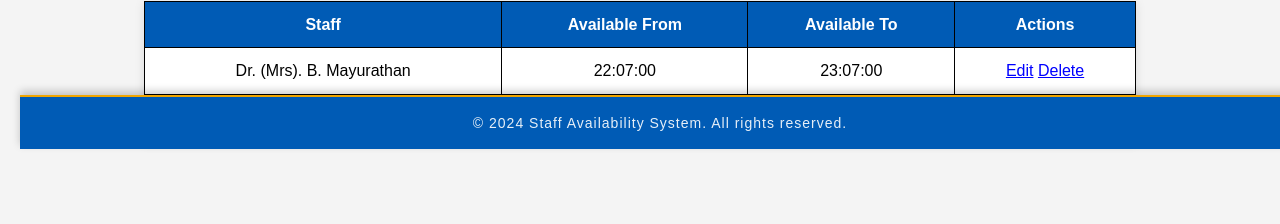
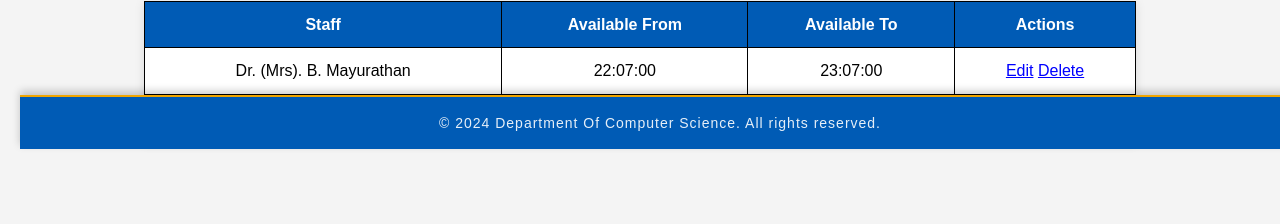
Before and after one commit to NishanshaSachith/Staff-Availability-Group-project-, a PHP site: page /page/scheduleManagement.php in a window 1280 px wide. Shown: the part 651-875 px from the top of the page. Run offline with PHP 8.4, Linux system fonts and the light colour scheme; data comes from the database, SQL or seed files in the repository; some libraries are stand-ins or nearby versions.

Commit message:
Update scheduleManagement.php

```diff
--- a/page/scheduleManagement.php
+++ b/page/scheduleManagement.php
@@ -195,7 +195,7 @@ $scheduleResult = $conn->query($scheduleQuery);
 </center>
 
 <footer>
-    <p>&copy; 2024 Staff Availability System. All rights reserved.</p>
+    <p>&copy; 2024 Department Of Computer Science. All rights reserved.</p>
 </footer>
 </body>
 </html>
```
